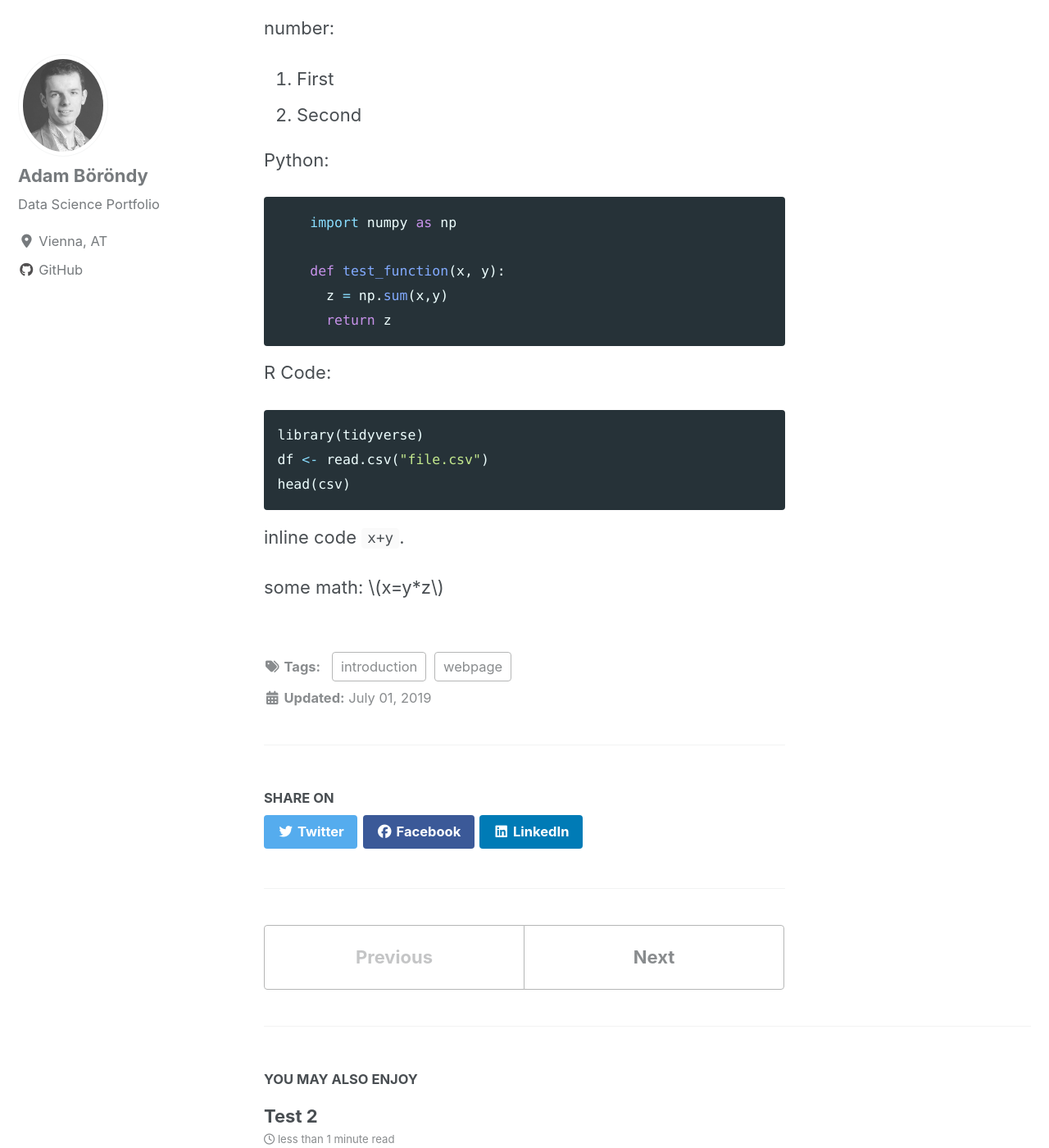
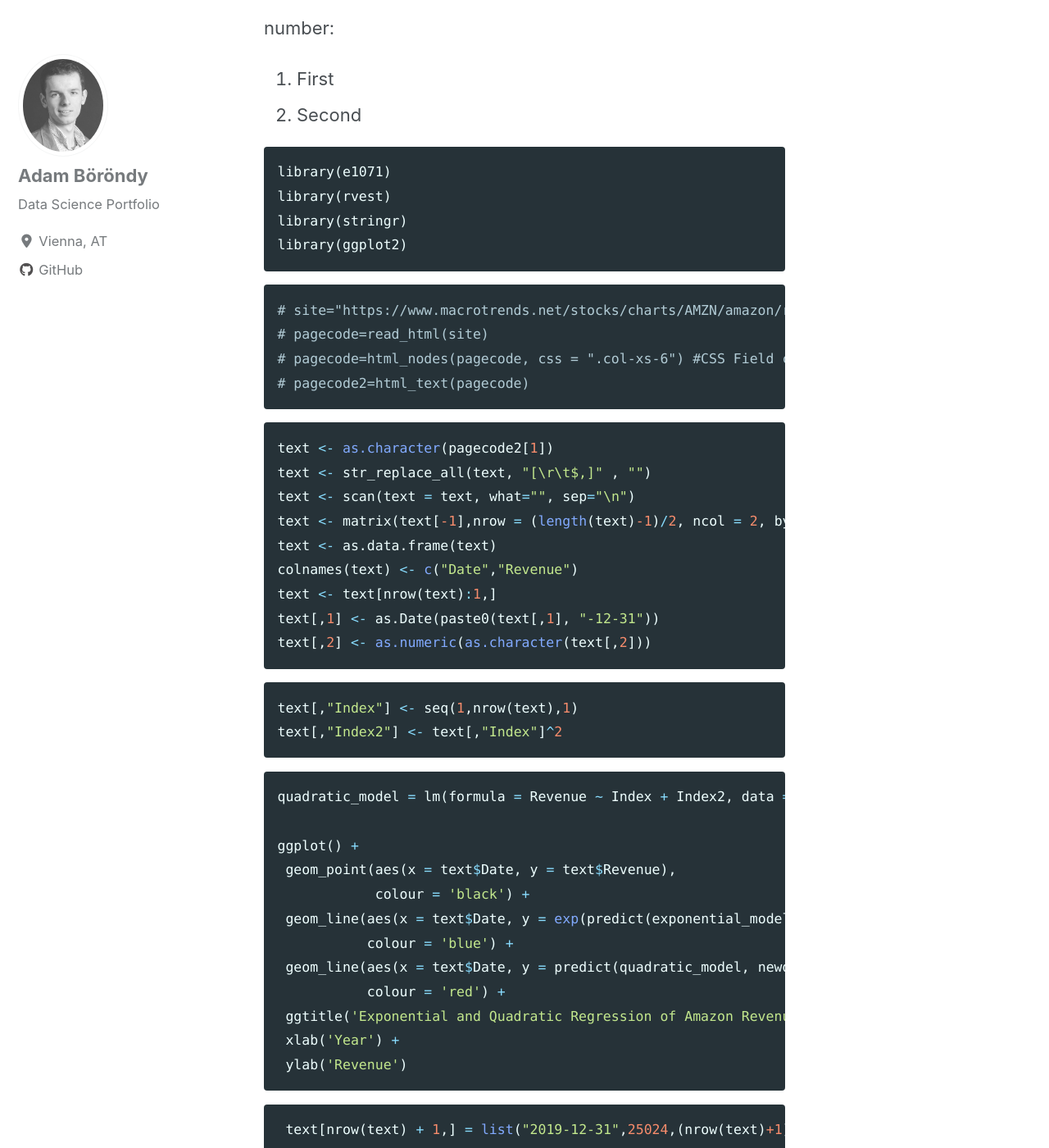
Before and after one commit to adamborondy/adamborondy.github.io, a Jekyll site: the page built from _posts/2019-07-01-helloworld.md, in a window 1280 px wide and 1400 px high, scrolled down 791 px. Shown: the whole window at 82% size. Built offline with Jekyll 4.4.1, drawn with Linux system fonts in a browser that asks for light colours; cached includes are drawn as plain includes; nearby versions of some CDN libraries; some of the changed text lies outside the part shown.

````diff
--- a/_posts/2019-07-01-helloworld.md
+++ b/_posts/2019-07-01-helloworld.md
@@ -26,22 +26,67 @@ number:
 1. First
 2. Second
 
-Python:
-
-```python
-    import numpy as np
-
-    def test_function(x, y):
-      z = np.sum(x,y)
-      return z
+```r
+library(e1071)
+library(rvest)
+library(stringr)
+library(ggplot2)
 ```
 
-R Code:
 ```r
-library(tidyverse)
-df <- read.csv("file.csv")
-head(csv)
+# site="https://www.macrotrends.net/stocks/charts/AMZN/amazon/revenue"
+# pagecode=read_html(site)
+# pagecode=html_nodes(pagecode, css = ".col-xs-6") #CSS Field containing the descriptions
+# pagecode2=html_text(pagecode)
 ```
+
+```r
+text <- as.character(pagecode2[1])
+text <- str_replace_all(text, "[\r\t$,]" , "")
+text <- scan(text = text, what="", sep="\n")
+text <- matrix(text[-1],nrow = (length(text)-1)/2, ncol = 2, byrow = T)
+text <- as.data.frame(text)
+colnames(text) <- c("Date","Revenue")
+text <- text[nrow(text):1,]
+text[,1] <- as.Date(paste0(text[,1], "-12-31"))
+text[,2] <- as.numeric(as.character(text[,2]))
+```
+
+```r
+text[,"Index"] <- seq(1,nrow(text),1)
+text[,"Index2"] <- text[,"Index"]^2
+```
+
+```r
+quadratic_model = lm(formula = Revenue ~ Index + Index2, data = text)
+
+ggplot() +
+ geom_point(aes(x = text$Date, y = text$Revenue),
+            colour = 'black') +
+ geom_line(aes(x = text$Date, y = exp(predict(exponential_model, newdata = text))),
+           colour = 'blue') +
+ geom_line(aes(x = text$Date, y = predict(quadratic_model, newdata = text)),
+           colour = 'red') +
+ ggtitle('Exponential and Quadratic Regression of Amazon Revenue 2005-2018') +
+ xlab('Year') +
+ ylab('Revenue')
+ ```
+
+ ```r
+ text[nrow(text) + 1,] = list("2019-12-31",25024,(nrow(text)+1),(nrow(text)+1)^2)
+ text[nrow(text) + 1,] = list("2020-12-31",30871,(nrow(text)+1),(nrow(text)+1)^2)
+ text[nrow(text) + 1,] = list("2021-12-31",38879,(nrow(text)+1),(nrow(text)+1)^2)
+
+ ggplot() +
+   geom_point(aes(x = text$Date, y = text$Revenue),
+              colour = 'black') +
+   geom_line(aes(x = text$Date, y = predict(quadratic_model, newdata = text)),
+             colour = 'red') +
+   ggtitle('Exponential and Quadratic Regression of Amazon Revenue 2005-2018') +
+   xlab('Year') +
+   ylab('Revenue')
+```
+
 
 inline code `x+y`.
 
````
